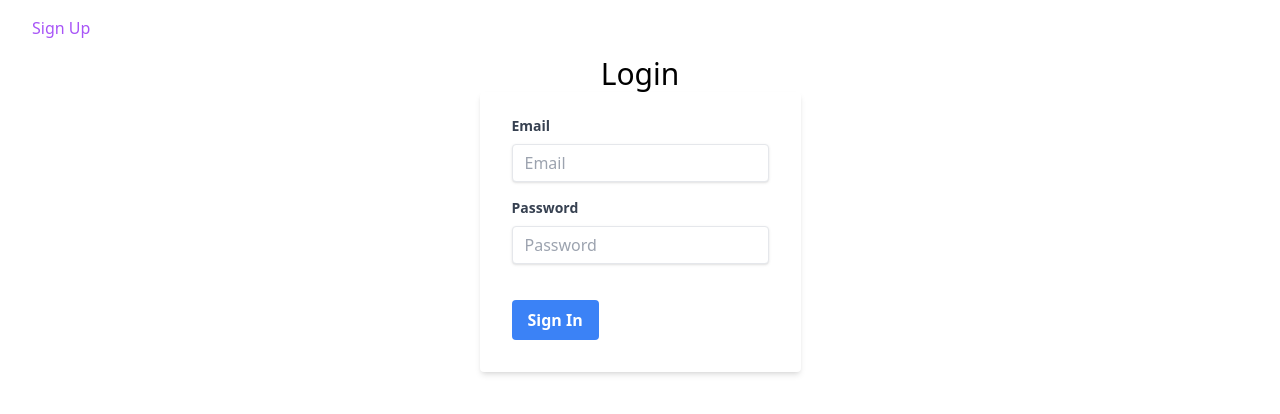
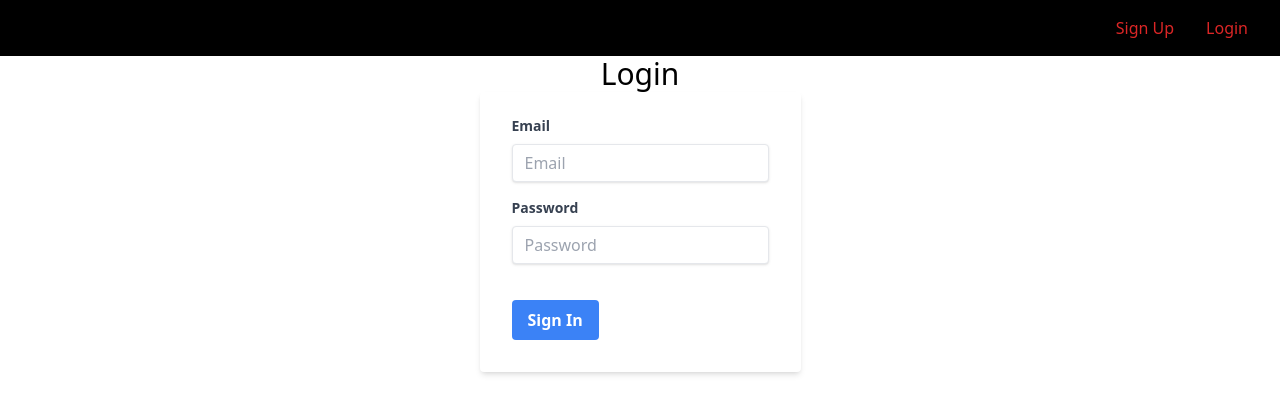
Before and after one commit to mikestah808/netflix-clone-frontend, a React (Create React App) app: page / in a window 1280 px wide. Shown: the top 414 px of the page. Built offline with nearby package versions, Linux system fonts and the light colour scheme; no server answers.

Commit message:
changed css styling color from purple to red for link components in NavBar

```diff
--- a/src/Navbar.jsx
+++ b/src/Navbar.jsx
@@ -38,29 +38,30 @@ function NavBar() {
         md:py-0
         px-4
         text-lg text-gray-700
-        bg-white
+        bg-black
       "
       >
+        <h4 className='text-red-600 font-bold'>Welcome, {user.first_name.charAt(0).toUpperCase() + user.first_name.slice(1)}!</h4>
         <div className="flex md:flex md:flex-grow flex-row justify-end space-x-1" id="menu">
           <ul
             className="
-              text-base text-gray-700
+              text-base text-stone-700
               pt-4
               md:flex
               md:justify-between
               md:pt-0"
           >
             <li>
-              <Link className="md:p-4 py-2 block hover:text-purple-400" to="/">Home</Link>
+              <Link className="md:p-4 py-2 block text-red-600 hover:text-white" to="/">Home</Link>
             </li>
             <li>
-              <Link className="md:p-4 py-2 block hover:text-purple-400" to="/genres">My Genres</Link>
+              <Link className="md:p-4 py-2 block text-red-600 hover:text-white" to="/genres">My Genres</Link>
             </li>
             <li>
-              <Link className="md:p-4 py-2 block hover:text-purple-400" to="/movies">My Movies</Link>
+              <Link className="md:p-4 py-2 block text-red-600 hover:text-white" to="/movies">My Movies</Link>
             </li>
             <li>
-              <button className="md:p-4 py-2 block hover:text-purple-400 text-purple-500" onClick={handleLogout}>Logout</button>
+              <button className="md:p-4 py-2 block text-red-600 hover:text-white" onClick={handleLogout}>Logout</button>
             </li>
           </ul>
         </div>
@@ -90,20 +91,24 @@ function NavBar() {
           md:py-0
           px-4
           text-lg text-gray-700
-          bg-white
+          bg-black
         "
       >
-        <div className="hidden w-full md:flex md:items-center md:w-auto " id="menu">
+        <div className="flex md:flex md:flex-grow flex-row justify-end space-x-1" id="menu">
           <ul
             className="
-              text-base text-gray-700
+              text-base text-stone-700
               pt-4
               md:flex
               md:justify-between
               md:pt-0"
           >
             <li>
-              <button className="md:p-4 py-2 block hover:text-purple-400 text-purple-500" to="/signup" component={ Link }>Sign Up</button>
+              {/* <button className="md:p-4 py-2 block text-red-600 hover:text-white" to="/signup" component={ Link }>Sign Up</button> */}
+              <Link className="md:p-4 py-2 block text-red-600 hover:text-white" to="/signup">Sign Up</Link>
+            </li>
+            <li>
+              <Link className="md:p-4 py-2 block text-red-600 hover:text-white" to="/">Login</Link>
             </li>
           </ul>
         </div>
```
